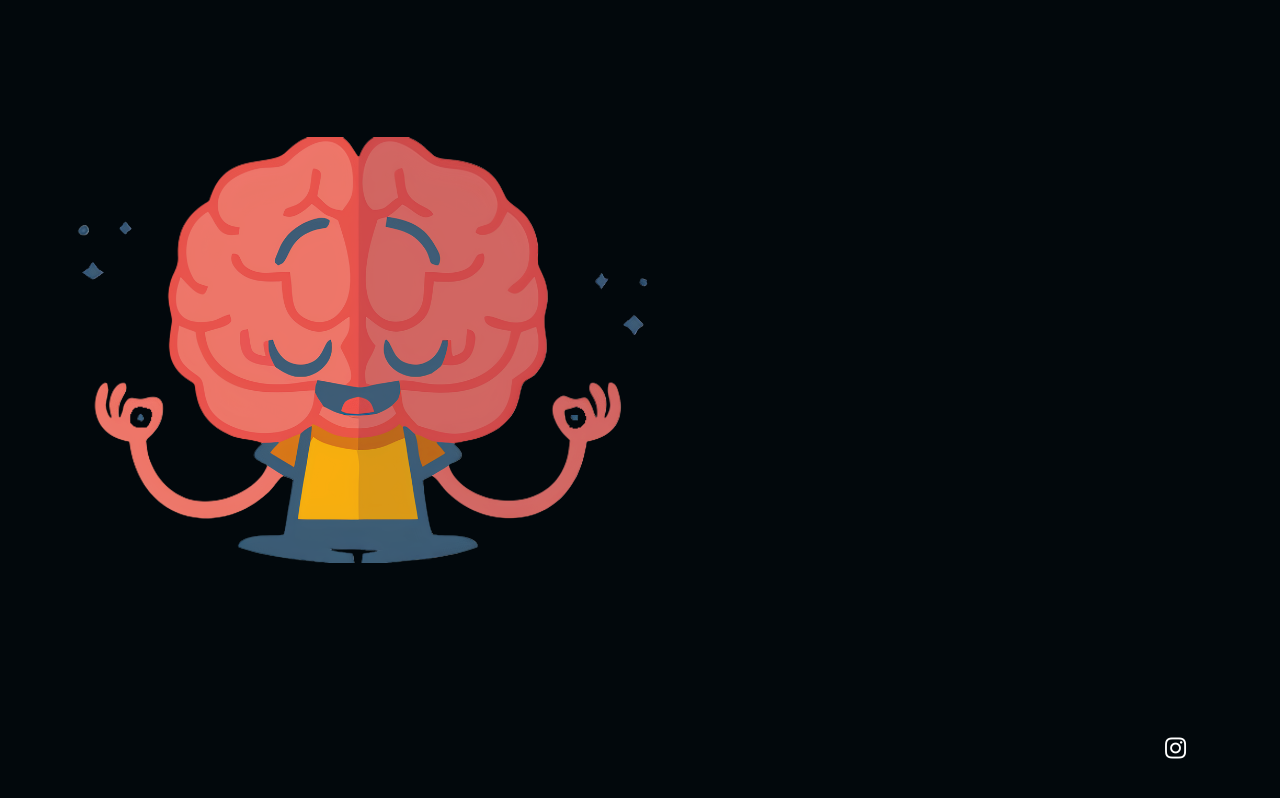
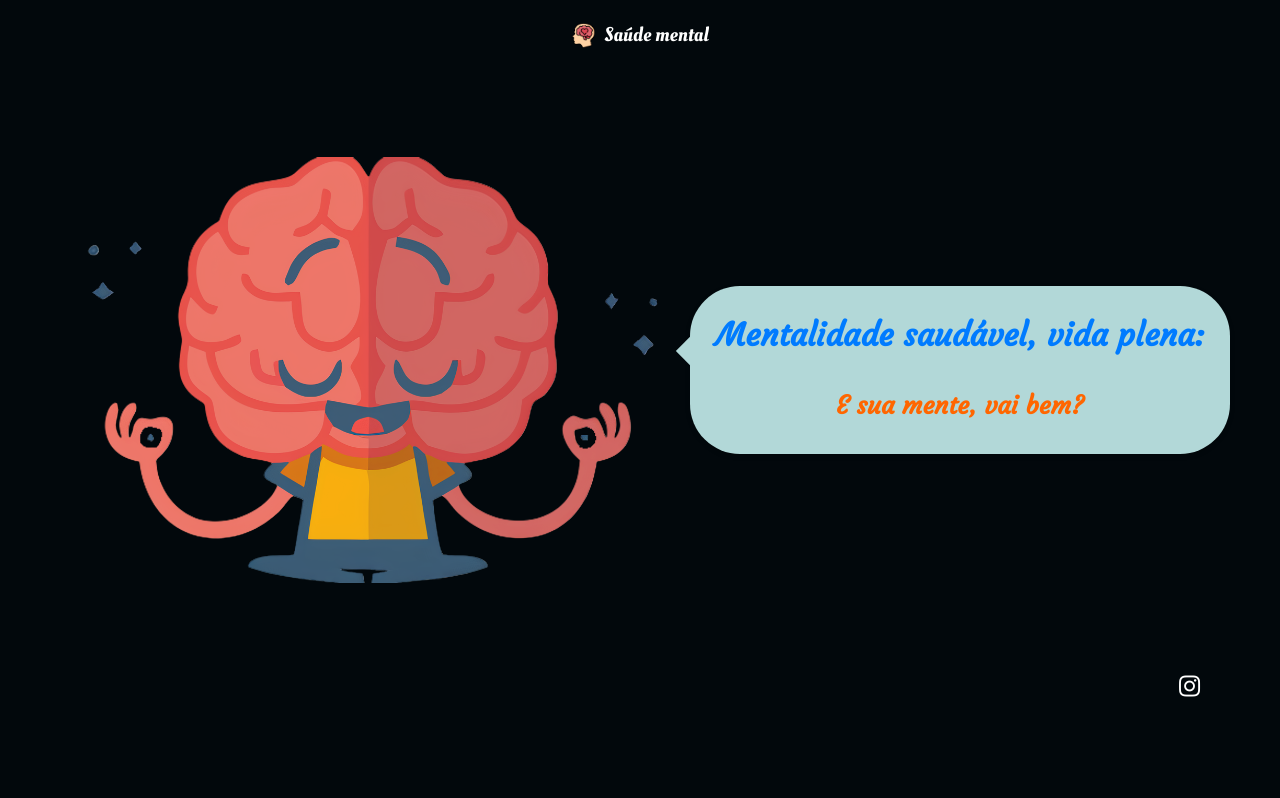
Before and after one commit to Merykson-a/mental-health-frontend, a Vue app: page / in a window 1280 px wide. Built offline with nearby package versions, Linux system fonts and the light colour scheme.

Commit message:
feat: add header (incomplete) #master

```diff
--- a/src/App.vue
+++ b/src/App.vue
@@ -11,9 +11,6 @@ import Footer from "./components/Footer.vue";
 <style lang="scss">
 html,
 body {
-    height: 100%;
-    margin: 0;
-    padding: 0;
     background-color: #02080c;
 }
 
--- a/src/components/Footer.vue
+++ b/src/components/Footer.vue
@@ -1,6 +1,6 @@
 <template>
-    <footer class="bg-bookmark-dark py-8">
-        <div class="container flex flex-col md:flex-row items-center">
+    <footer class="bg-bookmark-dark px-20">
+        <div class="flex flex-col md:flex-row items-center">
             <div
                 class="flex flex-1 flex-wrap items-center justidy-center md:justify-start gap-12 text-white"
             >
--- a/src/components/Header.vue
+++ b/src/components/Header.vue
@@ -1,17 +1,83 @@
 <template>
-    <div class="header-container">
-        <img class="mental-health-img" src="@/assets/brain.png" />
-    </div>
+    <header>
+        <div class="flex justify-center items-center py-5">
+            <img src="@/assets/mental-health-icon.png" width="25px" />
+            <div
+                class="text-white ml-2"
+                style="font-family: Oleo Script; font-size: 20px"
+            >
+                Saúde mental
+            </div>
+        </div>
+
+        <div class="header-container flex flex-col sm:flex-row items-center">
+            <img class="brain-img" src="@/assets/brain.png" />
+
+            <div class="speech-bubble text-white my-14 text-center">
+                <h1 class="title mt-3" style="">
+                    Mentalidade saudável, vida plena:
+                </h1>
+                <p class="sub-title mt-7 mb-4">E sua mente, vai bem?</p>
+            </div>
+        </div>
+    </header>
 </template>
 <style lang="scss" scoped>
+@import url("https://fonts.googleapis.com/css2?family=Courgette&family=Oleo+Script&display=swap");
+
 .header-container {
-    display: flex;
+    margin: 0px 50px 0px 50px;
     align-items: center;
-    margin: 0vh 5vh 0vh 5vh;
-    height: calc(100vh - 100px);
+    height: calc(100vh - 200px);
 
-    .mental-health-img {
+    .brain-img {
         width: 80vh;
+    }
+
+    .title {
+        font-family: Courgette;
+        font-size: 32px;
+        font-weight: bold;
+        color: #007bff;
+    }
+
+    .sub-title {
+        font-family: Courgette;
+        font-size: 25px;
+        font-weight: bold;
+        color: #ff6600;
+    }
+
+    .speech-bubble {
+        width: 100%;
+        border-radius: 50px;
+        min-height: 150px;
+        height: auto;
+        background: #b2d8d8;
+        padding: 15px;
+        position: relative;
+        box-shadow: 0px 2px 5px rgba(0, 0, 0, 0.2);
+        padding: 13px;
+        color: #000000;
+    }
+    .speech-bubble:before {
+        content: "";
+        position: absolute;
+        width: 20px;
+        height: 20px;
+        left: -10px;
+        top: 55px;
+        background: #b2d8d8;
+        transform: rotate(45deg);
+    }
+
+    @media only screen and (max-width: 640px) {
+        .speech-bubble:before {
+            left: 47%;
+            top: -10px;
+            background: #b2d8d8;
+            transform: rotate(45deg);
+        }
     }
 }
 </style>
```
Also changed, not shown: src/assets/mental-health-icon.png (added).
